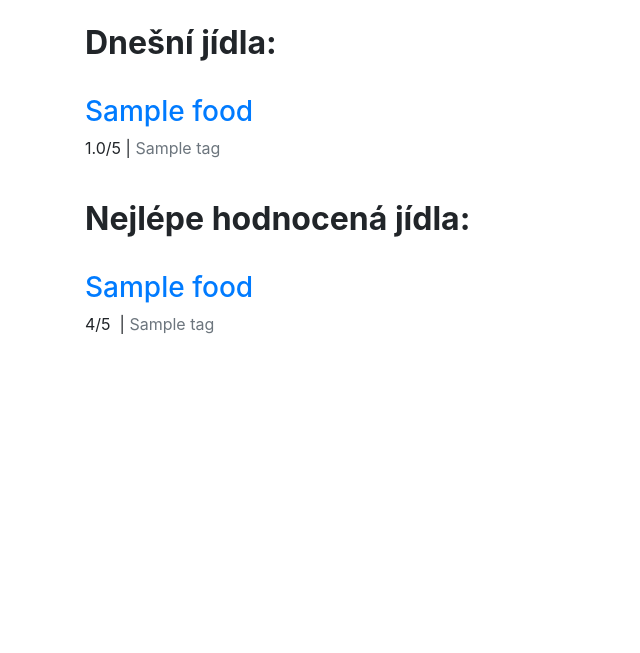
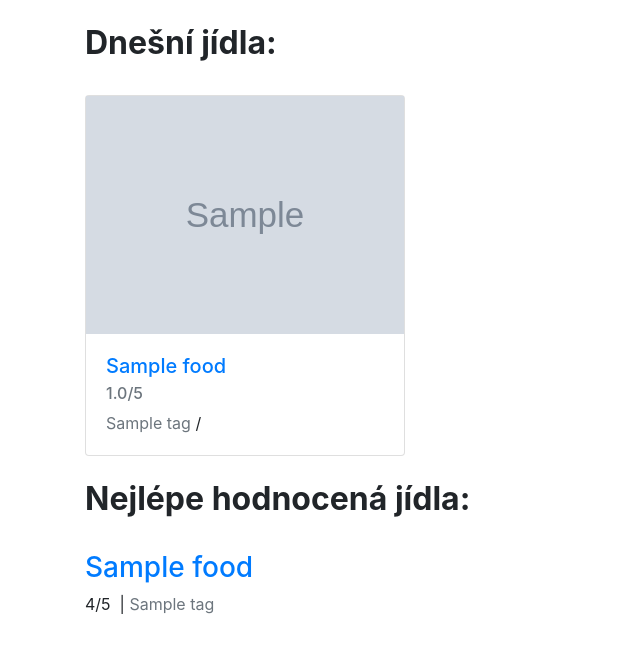
Before and after one commit to Docksein/Maturitni-prace, a Django app: template templates/home.html in a window 1280 px wide. Shown: the part 62-715 px from the top of the page, without its empty margins (0-640 px from the left). Run offline with Django 4.2, Linux system fonts and the light colour scheme; tables that the repository leaves empty hold one stand-in row (values such as "Sample post"); the template is opened without the code that fills it: values that come from a table or form of the project are taken from there, most other values are stand-ins (such as "Sample title", 1, 10 or a date in 2020); grey boxes marked "Sample" are stand-in pictures; some libraries are stand-ins or nearby versions.

Commit message:
daily foods are now in card containers

```diff
--- a/reviews/models.py
+++ b/reviews/models.py
@@ -25,7 +25,7 @@ class Food (models.Model):
     title = models.CharField(max_length=200)
     upload_date = models.DateTimeField(default=timezone.now)
     picture = models.ImageField(upload_to="images/", blank = True, null=True)
-    tags = models.ManyToManyField(Tag)
+    tags = models.ManyToManyField(Tag, blank=True)
 
 
     def average_rating(self):
--- a/templates/home.html
+++ b/templates/home.html
@@ -1,25 +1,45 @@
 {% extends "base.html" %}
+{% load static %}
+
 
 {% block content %}
 <br />
 <h2 class="font-weight-bold">Dnešní jídla:</h2>
 <br />
 {% if weekend %}
-    <h4>Dnes je víkend</h4>
+<div class="card">
+    <div class="card-body">
+      Dnes je víkend
+    </div>
+</div>
 {% endif %}
 
-
+<div class="row">
 {% for food in food_list %}
-    <h3><a href="{{ food.get_absolute_url }}">{{ food.title }}</a></h3>
-    {% if food.average_rating == "nan"  %}
-        <p>Nehodnoceno
+<div class="col-sm-4">
+<div class="card" style="width: 20rem;">
+    {% if food.picture %}
+        <img class="card-img-left" src="{{ food.picture.url }}" alt="Card image cap">
     {% else %}
-        {{ food.average_rating }}/5
+        <img class="card-img-left" src="{% static 'reviews/images/0320.jpg' %}" alt="Card image cap">
     {% endif %}
-    {% for tag in food.tags.all %}
-        | <a href="{{ tag.get_absolute_url }}" class="text-secondary">{{ tag }}</a>
-    {% endfor %}</p>
+    <div class="card-body">
+        <h5 class="card-title"><a href="{{ food.get_absolute_url }}">{{ food.title }}</a></h5>
+        <h6 class="card-subtitle mb-2 text-muted">
+        {% if food.average_rating == "nan"  %}
+            Nehodnoceno
+        {% else %}
+            {{ food.average_rating }}/5
+        {% endif %}
+            </h6>
+        {% for tag in food.tags.all %}
+            <a href="{{ tag.get_absolute_url }}" class="text-secondary">{{ tag }}</a> /
+        {% endfor %}
+    </div>
+</div>
+</div>
 {% endfor %}
+</div>
 
 <br />
 <h2 class="font-weight-bold">Nejlépe hodnocená jídla:</h2>
```
